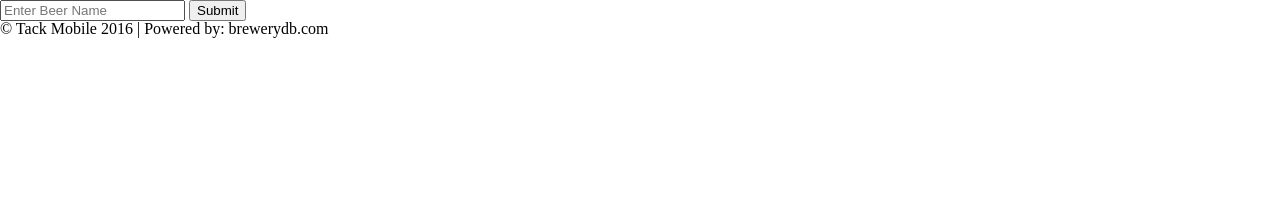
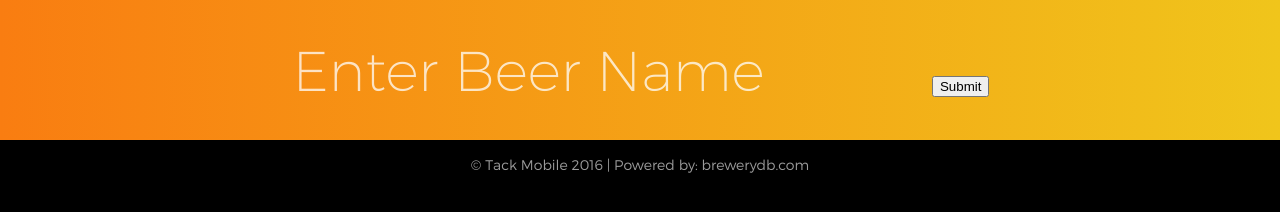
Before and after one commit to morganwhaley/beergoggles, a website: page dataviz/views/index.html in a window 1280 px wide. Drawn offline with nearby package versions, Linux system fonts and the light colour scheme; no server answers.

Commit message:
added new fonts, more styling fleshed out thorughout, input styling

```diff
--- a/dataviz/styles/styles.css
+++ b/dataviz/styles/styles.css
@@ -1,3 +1,116 @@
+/*
+==========================
+FONTS
+==========================
+*/
+@font-face {
+    font-family: 'montserratlight';
+    src: url('../fonts/montserrat-light-webfont.woff2') format('woff2'),
+         url('../fonts/montserrat-light-webfont.woff') format('woff');
+    font-weight: normal;
+    font-style: normal;
+
+}
+
+
+
+
+@font-face {
+    font-family: 'montserratultra_light';
+    src: url('../fonts/montserrat-ultralight-webfont.woff2') format('woff2'),
+         url('../fonts/montserrat-ultralight-webfont.woff') format('woff');
+    font-weight: normal;
+    font-style: normal;
+
+}
+
+/*
+==========================
+GENERAL
+==========================
+*/
+body {
+  font-family: 'montserratlight', Arial, sans-serif;
+  text-rendering: optimizeLegibility;
+  color: #fff;
+  background-color: #000;
+}
+
+
+
+/*
+==========================
+HEADER
+==========================
+*/
+header {
+
+}
+.masthead {
+  height: 140px;
+  width: 100%;
+  background: rgb(249,125,17); /* Old browsers */
+  background: -moz-linear-gradient(left,  rgba(249,125,17,1) 0%, rgba(240,197,27,1) 100%); /* FF3.6-15 */
+  background: -webkit-linear-gradient(left,  rgba(249,125,17,1) 0%,rgba(240,197,27,1) 100%); /* Chrome10-25,Safari5.1-6 */
+  background: linear-gradient(to right,  rgba(249,125,17,1) 0%,rgba(240,197,27,1) 100%); /* W3C, IE10+, FF16+, Chrome26+, Opera12+, Safari7+ */
+  filter: progid:DXImageTransform.Microsoft.gradient( startColorstr='#f97d11', endColorstr='#f0c51b',GradientType=1 ); /* IE6-9 */
+  text-align: center;
+  display: table;
+}
+.search_wrapper {
+  display: table-cell;
+  vertical-align: middle;
+}
+
+/* FORM */
+input#search-beer {
+  font-family:'montserratultra_light';
+  border: none;
+  font-size: 56px;
+  height: 60px;
+  color: #fff;
+  background-color: transparent;
+}
+/* PLACEHOLDER TEXT */
+::-webkit-input-placeholder{
+  color: #fff;
+  opacity: .75;
+}
+::-moz-placeholder { /* Firefox 19+ */
+  color: #fff;
+  opacity: .75;
+}
+:-ms-input-placeholder { /* IE 10+ */
+  color: #fff;
+  opacity: .75;
+}
+:-moz-placeholder { /* Firefox 18- */
+  color: #fff;
+  opacity: .75;
+}
+input#search-beer:focus {
+  outline: none;
+}
+
+
+
+/*
+==========================
+SECTION
+==========================
+*/
+#chart {
+  width: 100%;
+  text-align: center;
+  background-color: #000;
+}
+
+
+/*
+==========================
+CHART
+==========================
+*/
 /* Just throw the css radness here */
 .chart {
 	background-color: #070707;
@@ -23,23 +136,34 @@
 }
 
 .chart-text-value {
-	font-family:sans-serif;
 	font-size:36px;
 	fill:#FFFFFF;
 	text-anchor:end;
 }
 
 .chart-text-label {
-	font-family:sans-serif;
 	font-size:20px;
 	fill:#FFFFFF;
 	opacity:0.5;
 }
 
 .legend-label {
-	font-family:sans-serif;
 	font-size:36px;
 	fill:#FFFFFF;
 	opacity:0.5;
 	text-anchor:middle;
 }
+
+/*
+==========================
+FOOTER
+==========================
+*/
+footer {
+  font-size: 14px;
+  background: #000;
+  color: #9b9b9b;
+  height: 32px;
+  padding-top: 18px;
+  text-align: center;
+}
--- a/dataviz/views/index.html
+++ b/dataviz/views/index.html
@@ -15,8 +15,14 @@
 
   <body>
     <header>
-      <input type="search" id="search-beer" name="search-beer" placeholder="Enter Beer Name"/>
-      <input type="submit" name="submit"/>
+      <div class="masthead">
+        <div class="search_wrapper">
+          <form>
+            <input type="text" id="search-beer" name="search-beer" placeholder="Enter Beer Name"/>
+            <input type="submit" name="submit"/>
+          </form>
+        </div>
+      </div>
     </header>
     <section id="chart">
       <!-- chart inserts here -->
```
Also changed, not shown: dataviz/fonts/montserrat-light-webfont.woff (added), dataviz/fonts/montserrat-light-webfont.woff2 (added), dataviz/fonts/montserrat-ultralight-webfont.woff (added), dataviz/fonts/montserrat-ultralight-webfont.woff2 (added).
